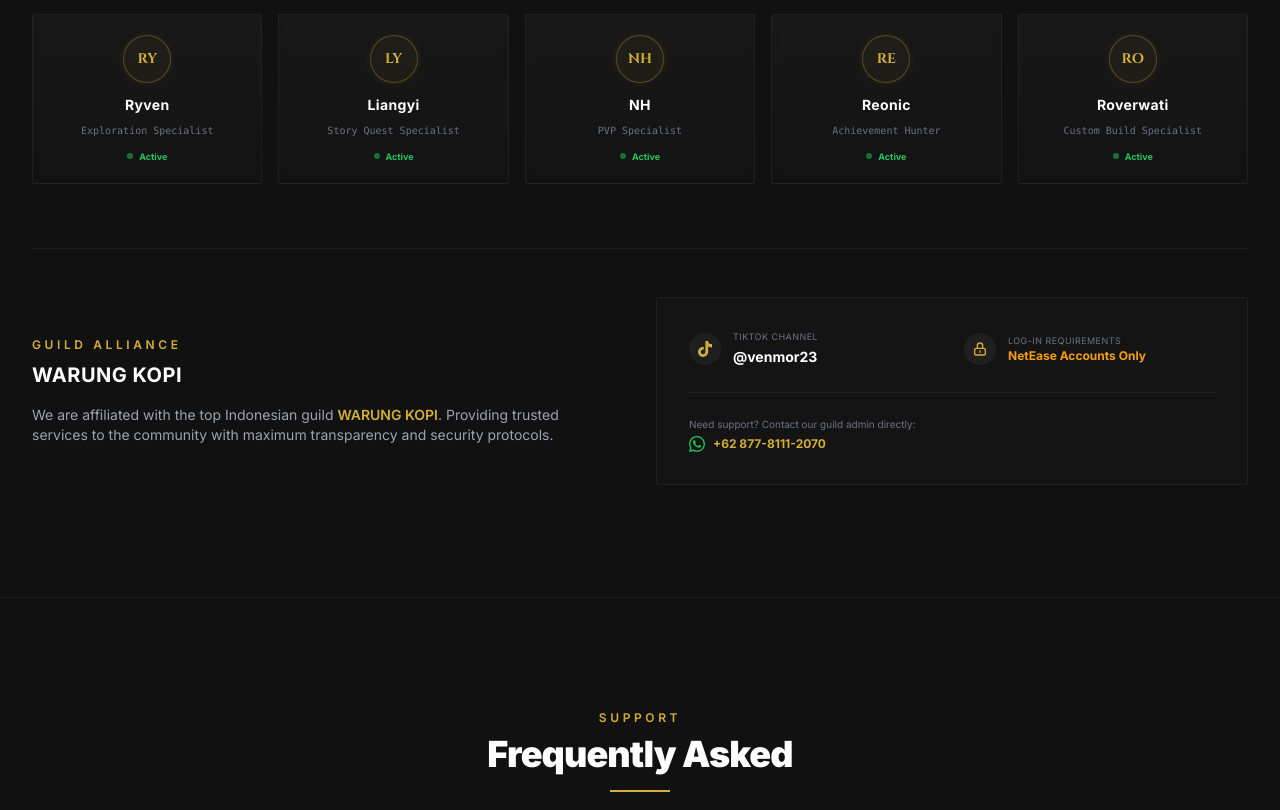
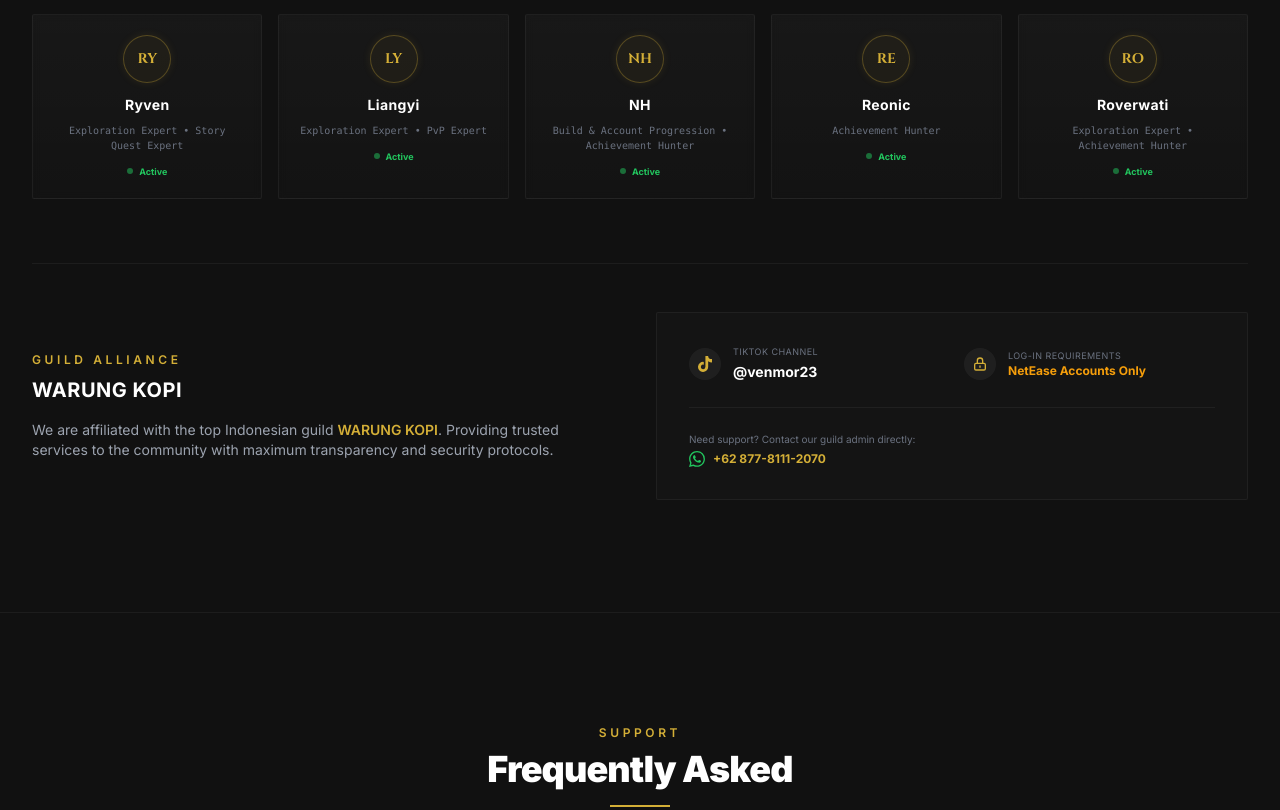
Before and after one commit to ajwiranata02/Wwmboost, a plain HTML site: page index.html in a window 1280 px wide. Shown: the part 4460-5270 px from the top of the page. Drawn offline with nearby package versions, Linux system fonts and the light colour scheme; files whose address does not match are found by name.

Commit message:
Add files via upload

```diff
--- a/index.html
+++ b/index.html
@@ -230,7 +230,7 @@
         <div class="group p-5 bg-gradient-to-b from-white/[0.03] to-white/[0.01] backdrop-blur-sm border border-white/5 hover:border-gold/30 hover:shadow-[0_0_15px_rgba(212,175,55,0.06)] transition-all duration-300 flex flex-col items-center text-center rounded-sm transform hover:-translate-y-1">
           <div class="w-12 h-12 rounded-full border border-gold/30 bg-gold/5 flex items-center justify-center font-bold text-gold mb-3 transition-transform duration-500 group-hover:scale-105 group-hover:border-gold/60 shadow-[0_0_8px_rgba(212,175,55,0.1)] font-cinzel text-sm">RY</div>
           <h4 class="text-sm font-bold text-white tracking-wide">Ryven</h4>
-          <p class="text-[10px] text-gray-500 mt-2 font-mono">Exploration Specialist</p>
+          <p class="text-[10px] text-gray-500 mt-2 font-mono">Exploration Expert • Story Quest Expert</p>
           <span class="inline-flex items-center gap-1.5 text-[9px] text-green-500 font-bold mt-3"><span class="w-1.5 h-1.5 bg-green-500 rounded-full animate-pulse"></span>Active</span>
         </div>
 
@@ -238,7 +238,7 @@
         <div class="group p-5 bg-gradient-to-b from-white/[0.03] to-white/[0.01] backdrop-blur-sm border border-white/5 hover:border-gold/30 hover:shadow-[0_0_15px_rgba(212,175,55,0.06)] transition-all duration-300 flex flex-col items-center text-center rounded-sm transform hover:-translate-y-1">
           <div class="w-12 h-12 rounded-full border border-gold/30 bg-gold/5 flex items-center justify-center font-bold text-gold mb-3 transition-transform duration-500 group-hover:scale-105 group-hover:border-gold/60 shadow-[0_0_8px_rgba(212,175,55,0.1)] font-cinzel text-sm">LY</div>
           <h4 class="text-sm font-bold text-white tracking-wide">Liangyi</h4>
-          <p class="text-[10px] text-gray-500 mt-2 font-mono">Story Quest Specialist</p>
+          <p class="text-[10px] text-gray-500 mt-2 font-mono">Exploration Expert • PvP Expert</p>
           <span class="inline-flex items-center gap-1.5 text-[9px] text-green-500 font-bold mt-3"><span class="w-1.5 h-1.5 bg-green-500 rounded-full animate-pulse"></span>Active</span>
         </div>
 
@@ -246,7 +246,7 @@
         <div class="group p-5 bg-gradient-to-b from-white/[0.03] to-white/[0.01] backdrop-blur-sm border border-white/5 hover:border-gold/30 hover:shadow-[0_0_15px_rgba(212,175,55,0.06)] transition-all duration-300 flex flex-col items-center text-center rounded-sm transform hover:-translate-y-1">
           <div class="w-12 h-12 rounded-full border border-gold/30 bg-gold/5 flex items-center justify-center font-bold text-gold mb-3 transition-transform duration-500 group-hover:scale-105 group-hover:border-gold/60 shadow-[0_0_8px_rgba(212,175,55,0.1)] font-cinzel text-sm">NH</div>
           <h4 class="text-sm font-bold text-white tracking-wide">NH</h4>
-          <p class="text-[10px] text-gray-500 mt-2 font-mono">PVP Specialist</p>
+          <p class="text-[10px] text-gray-500 mt-2 font-mono">Build & Account Progression • Achievement Hunter</p>
           <span class="inline-flex items-center gap-1.5 text-[9px] text-green-500 font-bold mt-3"><span class="w-1.5 h-1.5 bg-green-500 rounded-full animate-pulse"></span>Active</span>
         </div>
 
@@ -262,7 +262,7 @@
         <div class="group p-5 bg-gradient-to-b from-white/[0.03] to-white/[0.01] backdrop-blur-sm border border-white/5 hover:border-gold/30 hover:shadow-[0_0_15px_rgba(212,175,55,0.06)] transition-all duration-300 flex flex-col items-center text-center rounded-sm transform hover:-translate-y-1 col-span-2 sm:col-span-1">
           <div class="w-12 h-12 rounded-full border border-gold/30 bg-gold/5 flex items-center justify-center font-bold text-gold mb-3 transition-transform duration-500 group-hover:scale-105 group-hover:border-gold/60 shadow-[0_0_8px_rgba(212,175,55,0.1)] font-cinzel text-sm">RO</div>
           <h4 class="text-sm font-bold text-white tracking-wide">Roverwati</h4>
-          <p class="text-[10px] text-gray-500 mt-2 font-mono">Custom Build Specialist</p>
+          <p class="text-[10px] text-gray-500 mt-2 font-mono">Exploration Expert • Achievement Hunter</p>
           <span class="inline-flex items-center gap-1.5 text-[9px] text-green-500 font-bold mt-3"><span class="w-1.5 h-1.5 bg-green-500 rounded-full animate-pulse"></span>Active</span>
         </div>
       </div>
@@ -330,7 +330,7 @@
 <div class="faq-item border border-white/5 bg-charcoal-light"><button class="faq-toggle w-full flex items-center justify-between px-4 sm:px-6 py-4 text-left min-h-[52px]"><span class="text-xs sm:text-sm font-semibold text-white pr-3">What log-in methods do you accept?</span><svg class="faq-chevron w-4 h-4 text-gold flex-shrink-0" fill="none" viewBox="0 0 24 24" stroke="currentColor" stroke-width="2"><path stroke-linecap="round" stroke-linejoin="round" d="M19 9l-7 7-7-7"/></svg></button><div class="faq-answer px-4 sm:px-6"><p class="text-xs sm:text-sm text-gray-500 leading-relaxed">For security and account safety, we exclusively accept log-ins via NetEase accounts. Social logins or other third-party accounts are not accepted due to additional verification layers and safety risks.</p></div></div>
 <div class="faq-item border border-white/5 bg-charcoal-light"><button class="faq-toggle w-full flex items-center justify-between px-4 sm:px-6 py-4 text-left min-h-[52px]"><span class="text-xs sm:text-sm font-semibold text-white pr-3">Is my account safe during the boosting process?</span><svg class="faq-chevron w-4 h-4 text-gold flex-shrink-0" fill="none" viewBox="0 0 24 24" stroke="currentColor" stroke-width="2"><path stroke-linecap="round" stroke-linejoin="round" d="M19 9l-7 7-7-7"/></svg></button><div class="faq-answer px-4 sm:px-6"><p class="text-xs sm:text-sm text-gray-500 leading-relaxed">Absolutely. We never use third-party tools or bots. All gameplay is done manually. Your login credentials are encrypted, and we use VPN with region-matched servers to prevent any security flags.</p></div></div>
 <div class="faq-item border border-white/5 bg-charcoal-light"><button class="faq-toggle w-full flex items-center justify-between px-4 sm:px-6 py-4 text-left min-h-[52px]"><span class="text-xs sm:text-sm font-semibold text-white pr-3">How long does a typical boosting order take?</span><svg class="faq-chevron w-4 h-4 text-gold flex-shrink-0" fill="none" viewBox="0 0 24 24" stroke="currentColor" stroke-width="2"><path stroke-linecap="round" stroke-linejoin="round" d="M19 9l-7 7-7-7"/></svg></button><div class="faq-answer px-4 sm:px-6"><p class="text-xs sm:text-sm text-gray-500 leading-relaxed">Timing depends on the service. Boss clears take 1–3 hours, Map Exploration 1–2 days, and Full Campaign 3–5 days. We begin within 1 hour of confirmed payment.</p></div></div>
-<div class="faq-item border border-white/5 bg-charcoal-light"><button class="faq-toggle w-full flex items-center justify-between px-4 sm:px-6 py-4 text-left min-h-[52px]"><span class="text-xs sm:text-sm font-semibold text-white pr-3">What payment methods do you accept?</span><svg class="faq-chevron w-4 h-4 text-gold flex-shrink-0" fill="none" viewBox="0 0 24 24" stroke="currentColor" stroke-width="2"><path stroke-linecap="round" stroke-linejoin="round" d="M19 9l-7 7-7-7"/></svg></button><div class="faq-answer px-4 sm:px-6"><p class="text-xs sm:text-sm text-gray-500 leading-relaxed">We accept BCA, QRIS, and PAYPAL. All payments are confirmed within minutes.</p></div></div>
+<div class="faq-item border border-white/5 bg-charcoal-light"><button class="faq-toggle w-full flex items-center justify-between px-4 sm:px-6 py-4 text-left min-h-[52px]"><span class="text-xs sm:text-sm font-semibold text-white pr-3">What payment methods do you accept?</span><svg class="faq-chevron w-4 h-4 text-gold flex-shrink-0" fill="none" viewBox="0 0 24 24" stroke="currentColor" stroke-width="2"><path stroke-linecap="round" stroke-linejoin="round" d="M19 9l-7 7-7-7"/></svg></button><div class="faq-answer px-4 sm:px-6"><p class="text-xs sm:text-sm text-gray-500 leading-relaxed">We accept BCA, QRIS, DANA, and PayPal. All payments are confirmed within minutes.</p></div></div>
 <div class="faq-item border border-white/5 bg-charcoal-light"><button class="faq-toggle w-full flex items-center justify-between px-4 sm:px-6 py-4 text-left min-h-[52px]"><span class="text-xs sm:text-sm font-semibold text-white pr-3">Can I play while the boosting is in progress?</span><svg class="faq-chevron w-4 h-4 text-gold flex-shrink-0" fill="none" viewBox="0 0 24 24" stroke="currentColor" stroke-width="2"><path stroke-linecap="round" stroke-linejoin="round" d="M19 9l-7 7-7-7"/></svg></button><div class="faq-answer px-4 sm:px-6"><p class="text-xs sm:text-sm text-gray-500 leading-relaxed">For security reasons, we recommend not logging in while we're actively playing. We'll notify you via WhatsApp when each session starts and finishes.</p></div></div>
 <div class="faq-item border border-white/5 bg-charcoal-light"><button class="faq-toggle w-full flex items-center justify-between px-4 sm:px-6 py-4 text-left min-h-[52px]"><span class="text-xs sm:text-sm font-semibold text-white pr-3">Do you offer refunds?</span><svg class="faq-chevron w-4 h-4 text-gold flex-shrink-0" fill="none" viewBox="0 0 24 24" stroke="currentColor" stroke-width="2"><path stroke-linecap="round" stroke-linejoin="round" d="M19 9l-7 7-7-7"/></svg></button><div class="faq-answer px-4 sm:px-6"><p class="text-xs sm:text-sm text-gray-500 leading-relaxed">Yes. If we're unable to complete your order for any reason, you'll receive a full refund. Partial refunds are available for partially completed orders.</p></div></div>
 </div>
```
